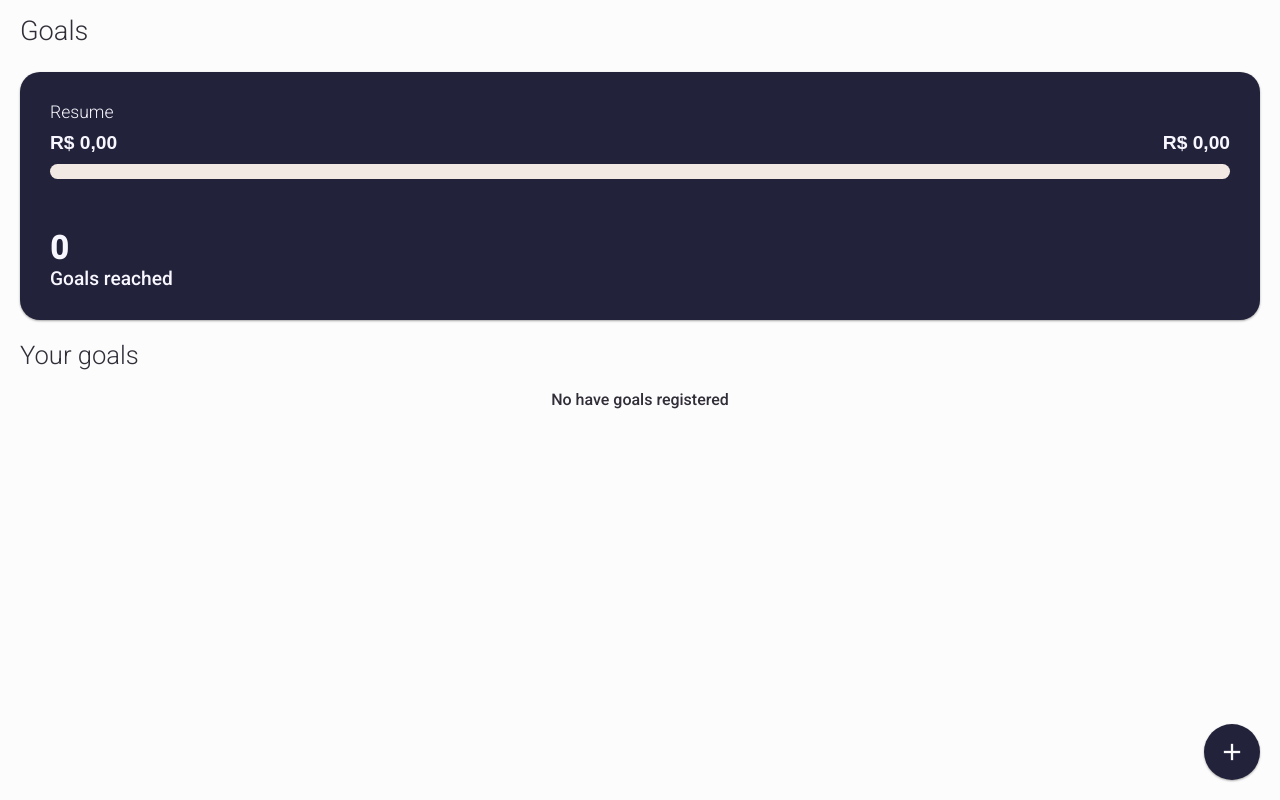
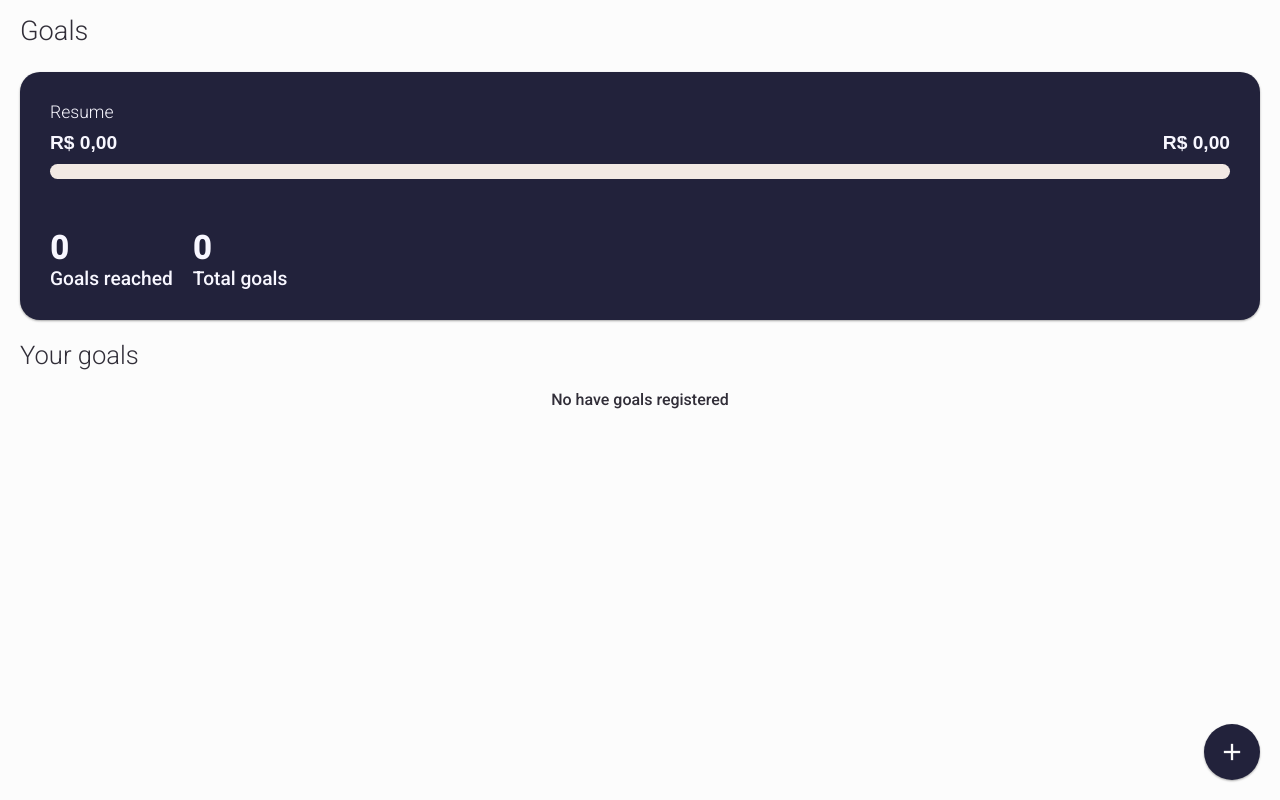
Before and after one commit to androdri1998/goals-web, a React (Create React App) app: page / in a window 1280 px wide. Built offline with nearby package versions, Linux system fonts and the light colour scheme.

Commit message:
implementing feedback total goals

```diff
--- a/src/pages/Home/components/ResumeGoals/index.tsx
+++ b/src/pages/Home/components/ResumeGoals/index.tsx
@@ -10,6 +10,7 @@ import {
   Footer,
   Content,
   Title,
+  ContainerItemsFooter,
 } from './styles';
 
 interface IResumeGoalsProps {
@@ -86,6 +87,14 @@ const ResumeGoals: React.FC<IResumeGoalsProps> = ({ goals }) => {
     return totalRached;
   }, [goals]);
 
+  const totalGoals = useMemo(() => {
+    if (goals) {
+      return goals.length;
+    }
+
+    return 0;
+  }, [goals]);
+
   return (
     <Container>
       <Title>Resume</Title>
@@ -103,10 +112,18 @@ const ResumeGoals: React.FC<IResumeGoalsProps> = ({ goals }) => {
         </div>
       </Content>
       <Footer>
-        <div>
-          <p>{totalGoalsReached}</p>
-        </div>
-        <span className="description">Goals reached</span>
+        <ContainerItemsFooter>
+          <div>
+            <p>{totalGoalsReached}</p>
+          </div>
+          <span className="description">Goals reached</span>
+        </ContainerItemsFooter>
+        <ContainerItemsFooter>
+          <div>
+            <p>{totalGoals}</p>
+          </div>
+          <span className="description">Total goals</span>
+        </ContainerItemsFooter>
       </Footer>
     </Container>
   );
--- a/src/pages/Home/components/ResumeGoals/styles.ts
+++ b/src/pages/Home/components/ResumeGoals/styles.ts
@@ -72,7 +72,6 @@ export const ProgressBar = styled.div<IProgressBarProps>`
 
 export const Footer = styled.footer`
   display: flex;
-  flex-direction: column;
 
   margin-top: 50px;
 
@@ -95,3 +94,7 @@ export const Footer = styled.footer`
     font-weight: 500;
   }
 `;
+
+export const ContainerItemsFooter = styled.span`
+  margin-right: 20px;
+`;
```
Also changed, not shown: 1 other file (tests, documents, lock files or other folders).
